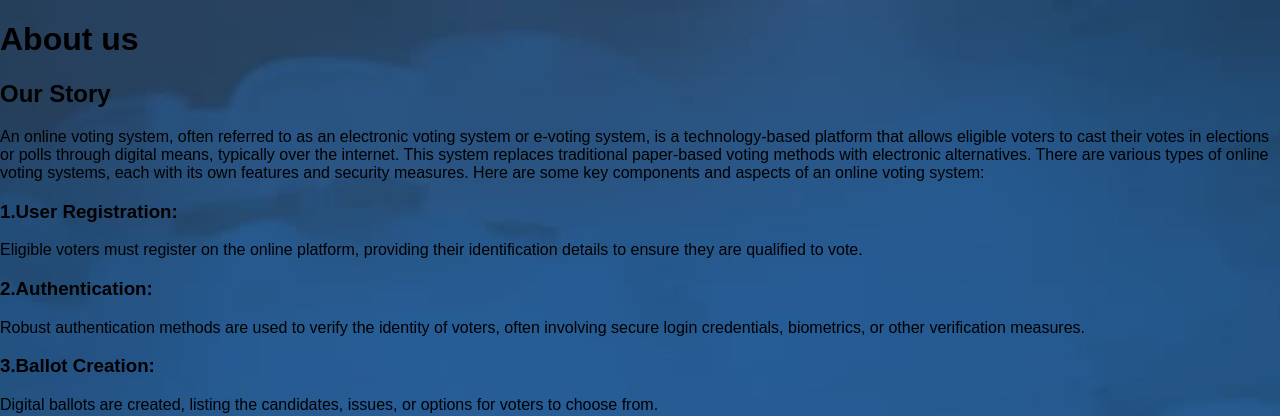
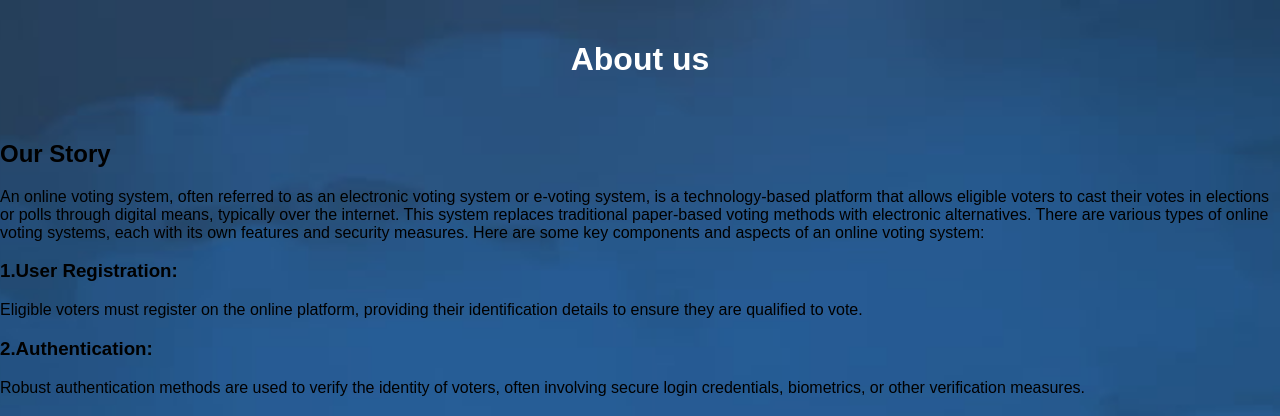
Before and after one commit to ICNZACK/ONLINE-VOTING-SYSTEM, a PHP site: the page made by Routes/About Us.html in a window 1280 px wide. Shown: the top 416 px of the page. Run offline with PHP 8.4, Linux system fonts and the light colour scheme.

Commit message:
color fomat

```diff
--- a/css/About.css
+++ b/css/About.css
@@ -10,5 +10,8 @@ body{
     width: 100%;
 }
 header{
-
+background-color: transparent;
+color: #fff;
+padding: 20px;
+text-align: center;
 }
```
